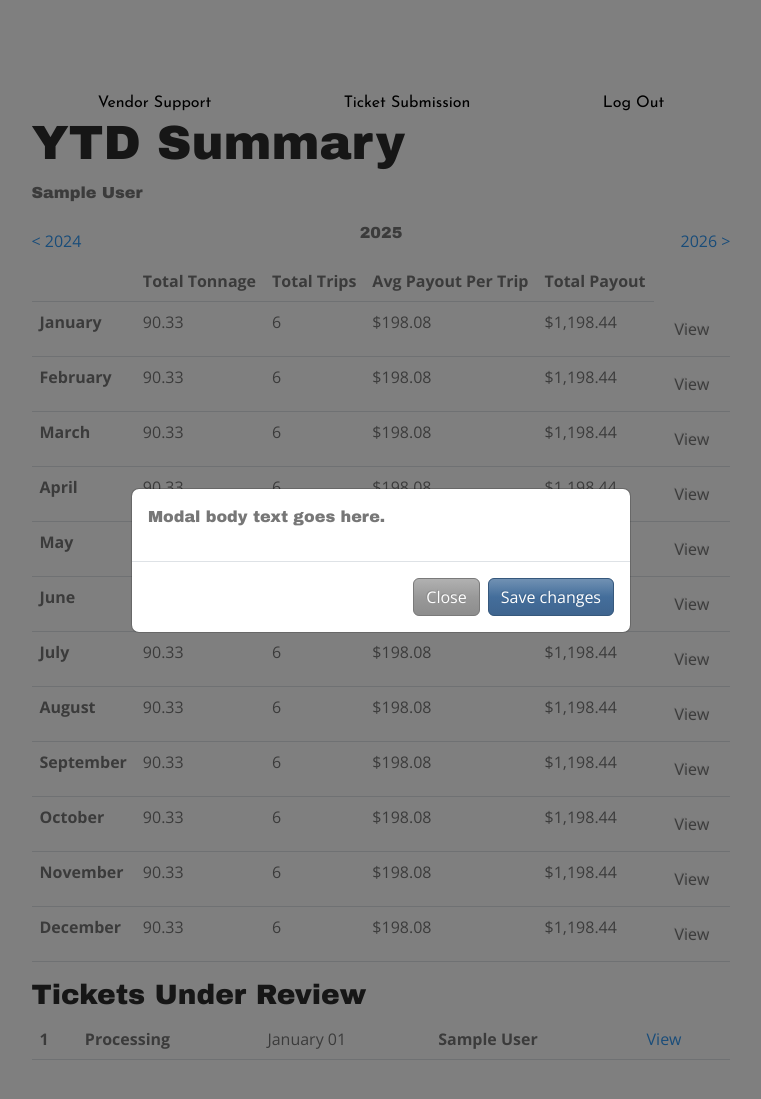
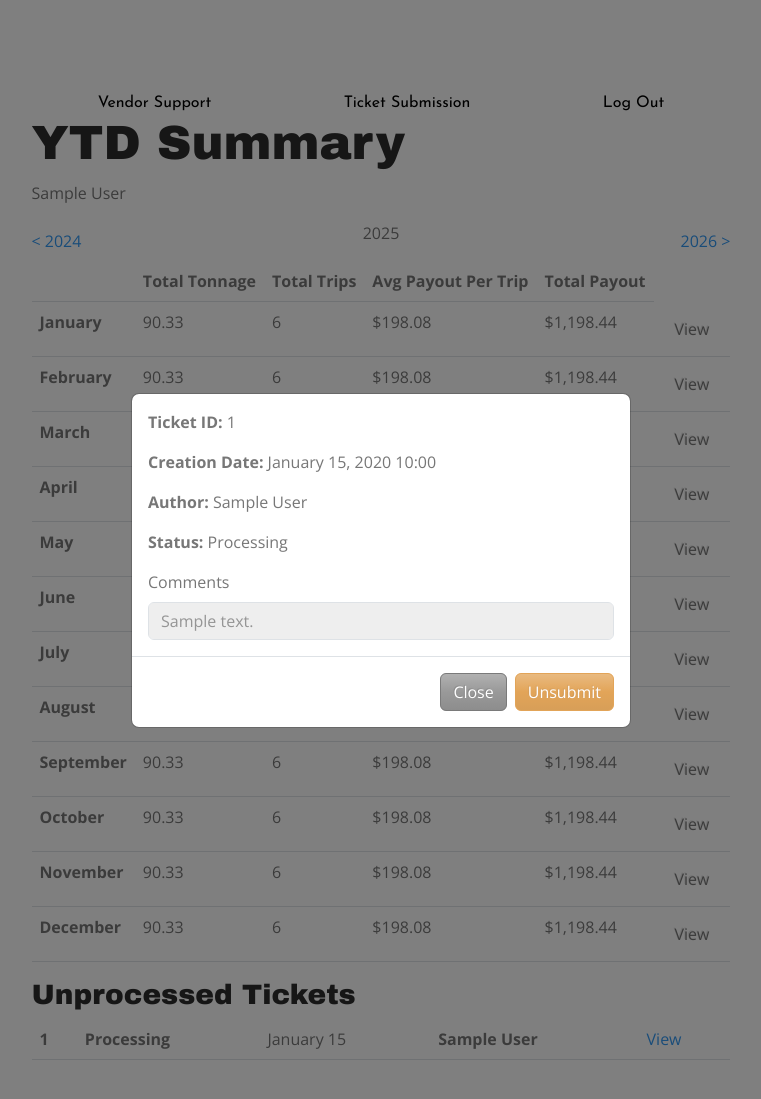
Before and after one commit to garrett-normal/haul-co, a Flask app: page /dashboard in a window 1280 px wide, after a click on "View". Shown: the top 1099 px of the page, without its empty margins (259-1020 px from the left). Run offline with Flask 3, Linux system fonts and the light colour scheme; a user stored in the database is signed in; tables that the repository leaves empty hold one stand-in row (values such as "Sample post"); some libraries are stand-ins or nearby versions.

Commit message:
fix timestampz issue & added modal

```diff
--- a/flaskr/models.py
+++ b/flaskr/models.py
@@ -1,8 +1,9 @@
 import enum
 from typing import Optional, List
 from flaskr import login_manager
+import sqlalchemy as sa
 import sqlalchemy.orm as so
-from sqlalchemy import Boolean, String, Integer, ForeignKey, Enum
+from sqlalchemy import Boolean, String, Integer, ForeignKey, Enum, TIMESTAMP
 from datetime import datetime, timezone
 from flaskr import db
 from werkzeug.security import check_password_hash, generate_password_hash
@@ -14,7 +15,7 @@ def load_user(userId):
 
 class TicketStatus(enum.Enum):
     PROCESSING = "Processing"
-    IN_REVIEW = "In review"
+    IN_REVIEW = "Needs Review"
     DECLINED = "Declined"
     ACCEPTED = "Accepted"
 
--- a/flaskr/routes.py
+++ b/flaskr/routes.py
@@ -1,6 +1,7 @@
 from flask import render_template, url_for
 from flaskr import app, db
 
+from datetime import datetime, timezone
 import sqlalchemy as sqla
 from .forms import LoginForm, RegistrationForm, TicketUploadForm
 from flaskr.models import Ticket, User, TicketStatus
--- a/flaskr/static/css/styles.css
+++ b/flaskr/static/css/styles.css
@@ -56,6 +56,8 @@ body {
     font-weight: normal;
 }
 
+
+
 .link:hover {
     text-decoration-line: underline;
 }
@@ -92,9 +94,9 @@ h3 {
 }
 
 p {
-    font-family: "Archivo Black", Courier, monospace;
-    font-weight: lighter;
+    font-family: "Open Sans", Courier, monospace;
 }
+
 
 header > * {
     display: grid;
--- a/flaskr/static/js/ticket-modal.js
+++ b/flaskr/static/js/ticket-modal.js
@@ -0,0 +1,38 @@
+
+document.querySelector(".tickets").addEventListener('click', async (event) => {
+    const btn = event.target.closest('.ticket-btn');
+    const oldInput = document.querySelector('#modal-comment-field');
+
+    //remove old comment field
+    if (oldInput)
+        oldInput.remove();
+
+    if (!btn) return;
+
+    //create comment field
+    let commentInput = document.createElement('input');;
+    commentInput.setAttribute("class", "form-control");
+    commentInput.setAttribute("type", "text");
+    commentInput.setAttribute("disabled", "");
+    commentInput.setAttribute('id', 'modal-comment-field');
+
+    //set comment field text
+    if (btn.dataset.comments != "")
+        commentInput.setAttribute("placeholder", btn.dataset.comments);
+    else
+        commentInput.setAttribute("placeholder", "No comments");
+
+    //add comment field to modal
+    modalBody = document.querySelector('.modal-body');
+    modalBody.appendChild(commentInput);
+
+    //id
+    document.querySelector('#modal-ticket-id').textContent = btn.dataset.id;
+    //timestamp
+    document.querySelector('#modal-ticket-date').textContent = btn.dataset.date;
+    //author
+    document.querySelector('#modal-ticket-author').textContent = btn.dataset.author;
+    //status
+    document.querySelector('#modal-ticket-status').textContent = btn.dataset.status;
+
+})
--- a/flaskr/templates/register.html
+++ b/flaskr/templates/register.html
@@ -5,7 +5,7 @@
     <div class='main-grid'>
         <header>
             <h1>
-                <a href="/">HAUL CO</a>
+                HAUL CO
             </h1>
             <nav>
                 <a class="navlink" href={{url_for('login')}}>Log In</a>
--- a/flaskr/templates/vendor_dashboard.html
+++ b/flaskr/templates/vendor_dashboard.html
@@ -135,23 +135,28 @@
             <div class="modal-dialog modal-dialog-centered">
                 <div class="modal-content">
                     <div class="modal-body">
-                        <p>Modal body text goes here.</p>
+                        <p><b>Ticket ID: </b><span id="modal-ticket-id"></span></p>
+                        <p><b>Creation Date: </b><span id="modal-ticket-date"></span></p>
+                        <p><b>Author: </b><span id="modal-ticket-author"></span></p>
+                        <p><b>Status: </b><span id="modal-ticket-status"></span></p>
+                        <label for="modal-comment-field" class="form-label">Comments</label>
                     </div>
                     <div class="modal-footer">
                         <button type="button" class="btn btn-secondary" data-bs-dismiss="modal">Close</button>
-                        <button type="button" class="btn btn-primary">Save changes</button>
+                        <button type="button" class="btn btn-warning" data-bs-dismiss="modal" disabled>Unsubmit</button>
                     </div>
                 </div>
             </div>
         </div>
 
 
+        {% if invalid_tickets %}
         <div>
             <header class="align-left">
-                <h3>Tickets Under Review</h3>
+                <h3>Unprocessed Tickets</h3>
             </header>
 
-            <table class='table'>
+            <table class='table tickets'>
                 {% for ticket in invalid_tickets %}
                     <tr>
                         <th>
@@ -161,23 +166,30 @@
                             {{ ticket.status.value }}
                         </th>
                         <td>
-                            {{ ticket.created_at | datetime_format("%B %m") }}
+                            {{ ticket.created_at | datetime_format("%B %d") }}
                         </td>
                         <th>
                             {{ ticket.owner.full_name }}
                         </th>
                         <td>
-                            <a class="link" href=''
+                            <a class="link ticket-btn" href='' id="{{ ticket.id }}-modal"
                             data-bs-toggle='modal'
                             data-bs-target='#ticketModal'
                             data-id="{{ ticket.id }}"
-                            data-status="{{ ticket.id }}"
-                            data-date="{{ ticket.created_at | datetime_format("%B %m, %Y -- %H:%M") }}"
+                            data-author="{{ ticket.owner.full_name }}"
+                            data-status="{{ ticket.status.value }}"
+                            data-date="{{ ticket.created_at | datetime_format("%B %d, %Y %H:%M") }}"
+                            data-comments="{{ ticket.comments }}"
                             >View</a>
                         </td>
                     </tr>
                 {% endfor %}
             </table>
         </div>
+        {% endif %}
     </div>
 {% endblock content %}
+
+{% block scripts %}
+    <script src="{{url_for('static', filename='js/ticket-modal.js')}}" defer></script>
+{% endblock scripts %}
```
Also changed, not shown: migrations/versions/2ddc09356c14_add_enums_to_tickets.py (deleted, +0 -34 lines), migrations/versions/71d9f5e752ad_new_table.py (renamed from migrations/versions/f919f65ef6f8_users_table.py, +5 -5 lines), migrations/versions/7dab121fef9f_add_enums_to_tickets.py (deleted, +0 -44 lines).
